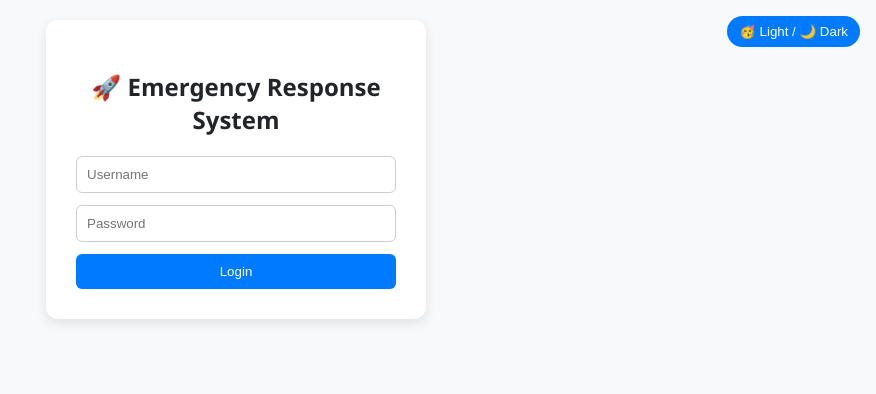
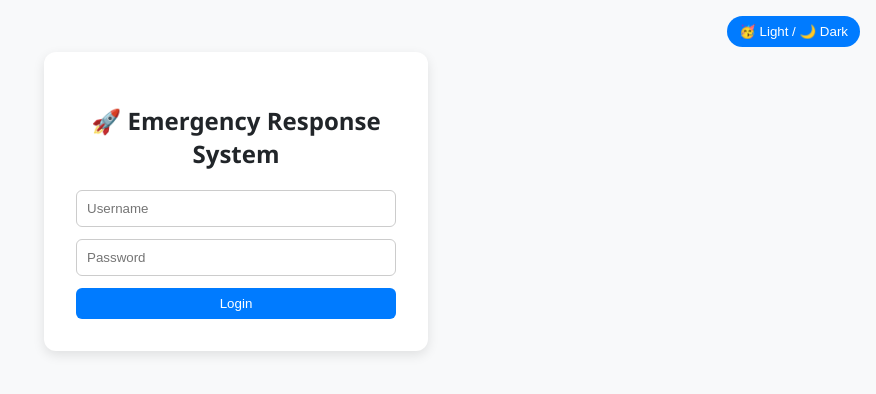
Before and after one commit to jj2308/emergency-response-app, a React (Vite) app in the folder client/: page / in a window 1280 px wide. Shown: the top 394 px of the page, without its empty margins (404-1280 px from the left). Built offline with nearby package versions, Linux system fonts and the light colour scheme.

Commit message:
💄 Final CSS button alignment and polish

```diff
--- a/client/src/index.css
+++ b/client/src/index.css
@@ -31,26 +31,28 @@
   background-color: var(--button-bg);
   color: var(--button-text);
   border: none;
-  padding: 10px 18px;
+  padding: 8px 16px;
   border-radius: 6px;
   cursor: pointer;
-  transition: background-color 0.3s, transform 0.2s, box-shadow 0.3s;
+  transition: background-color 0.3s, transform 0.2s;
 }
 
 button:hover {
-  opacity: 0.95;
-  transform: translateY(-2px);
-  box-shadow: 0 4px 12px rgba(0, 123, 255, 0.4);
+  opacity: 0.9;
+  transform: translateY(-1px);
 }
 
 .logout-button {
   background-color: red;
   color: white;
-  padding: 10px 18px;
+  padding: 8px 16px;
+  border: none;
   border-radius: 6px;
+  cursor: pointer;
   position: fixed;
   top: 16px;
   left: 16px;
+  transition: background-color 0.3s, transform 0.2s;
   z-index: 1000;
 }
 
@@ -86,30 +88,30 @@
   padding: 20px;
   border-radius: 12px;
   box-shadow: 0 4px 8px var(--card-shadow);
-  transition: transform 0.3s ease, box-shadow 0.3s ease;
+  margin: 10px;
+  transition: transform 0.2s, box-shadow 0.2s;
 }
 
 .card:hover {
   transform: translateY(-5px);
-  box-shadow: 0 12px 20px rgba(0, 0, 0, 0.15);
+  box-shadow: 0 8px 16px var(--card-shadow);
 }
 
 .card-grid {
   display: grid;
   grid-template-columns: repeat(auto-fill, minmax(260px, 1fr));
-  gap: 24px;
+  gap: 20px;
   margin-top: 30px;
 }
 
 .status {
-  padding: 4px 10px;
+  padding: 4px 8px;
   border-radius: 4px;
   color: white;
   text-transform: uppercase;
   font-weight: bold;
   display: inline-block;
   margin-top: 4px;
-  font-size: 0.85rem;
 }
 
 .status-pending {
@@ -150,14 +152,21 @@
   justify-content: center;
   gap: 8px;
   margin-top: 8px;
-  flex-wrap: nowrap; /* Ensure they stay in one line */
+  flex-wrap: nowrap;
 }
 
 .button-group button {
-  width: auto; /* Remove stretch */
-  min-width: 120px; /* Optional: for equal size */
+  width: auto;
+  min-width: 120px;
+  flex: none;
+  white-space: nowrap;
+  transition: background-color 0.3s, transform 0.2s;
 }
 
+.button-group button:hover {
+  transform: translateY(-1px);
+  opacity: 0.9;
+}
 
 .login-card {
   max-width: 320px;
@@ -177,6 +186,53 @@
   flex-direction: column;
   gap: 12px;
 }
+
+#root {
+  max-width: 1280px;
+  margin: 0 auto;
+  padding: 2rem;
+  text-align: center;
+}
+
+.logo {
+  height: 6em;
+  padding: 1.5em;
+  will-change: filter;
+  transition: filter 300ms;
+}
+
+.logo:hover {
+  filter: drop-shadow(0 0 2em #646cffaa);
+}
+
+.logo.react:hover {
+  filter: drop-shadow(0 0 2em #61dafbaa);
+}
+
+@keyframes logo-spin {
+  from {
+    transform: rotate(0deg);
+  }
+  to {
+    transform: rotate(360deg);
+  }
+}
+
+@media (prefers-reduced-motion: no-preference) {
+  a:nth-of-type(2) .logo {
+    animation: logo-spin infinite 20s linear;
+  }
+}
+
+.card {
+  padding: 2em;
+}
+
+.read-the-docs {
+  color: #888;
+}
+
+/* Optional: Responsive on very small screens */
 @media (max-width: 400px) {
   .button-group {
     flex-wrap: wrap;
```
